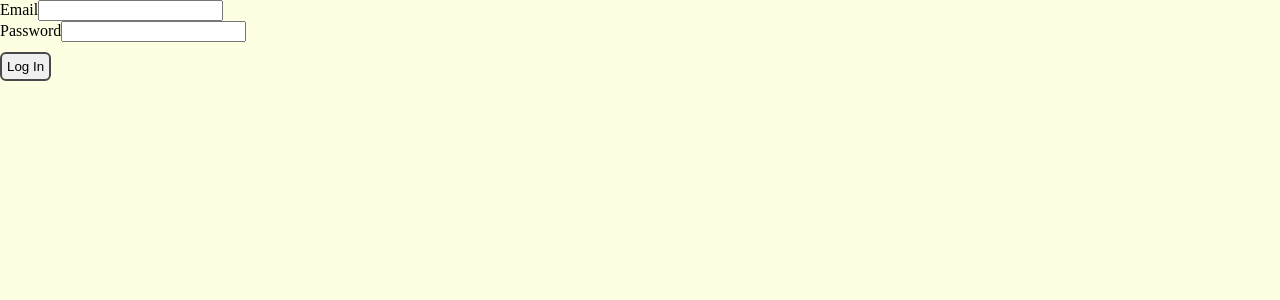
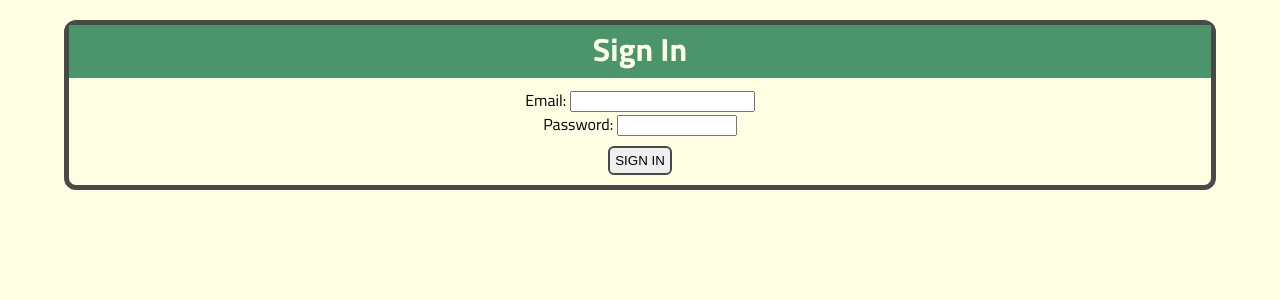
Before and after one commit to Tuckerchaisit/groceList, a Flask app: page /login in a window 1280 px wide. Shown: the part 50-350 px from the top of the page. Run offline with Flask 2, Linux system fonts and the light colour scheme; some libraries are stand-ins or nearby versions.

Commit message:
finish sign in page

```diff
--- a/myapp/static/css/base.css
+++ b/myapp/static/css/base.css
@@ -90,7 +90,7 @@
 }
 
 input#pass_confirm{
-  width:100px;
+  width:70px;
 }
 
 input#submit{
@@ -103,3 +103,10 @@
 input#submit:hover{
   background-color: #c8ecb6;
 }
+
+input#username{
+  width:115px;
+}
+input#password{
+  width:120px;
+}
--- a/myapp/templates/login.html
+++ b/myapp/templates/login.html
@@ -1,11 +1,19 @@
 {% extends "base.html" %}
 {% block content %}
 
-<form method="POST">
+<form method="POST" id="signup-form-container">
     {{form.hidden_tag()}}
-    {{form.email.label}}{{form.email}}<br>
-    {{form.password.label}}{{form.password}}<br>
-    {{form.submit()}}
-
+    <div id="signup-header-container">
+        <h1 id="signup-header">Sign In</h1>
+    </div>
+    <div id="email-div">
+        {{form.email.label}}: {{form.email}}<br>
+    </div>
+    <div>
+        {{form.password.label}}: {{form.password}}<br>
+    </div>
+    <div>
+        {{form.submit()}}
+    </div>
 </form>
 {% endblock %}
--- a/myapp/users/forms.py
+++ b/myapp/users/forms.py
@@ -16,7 +16,7 @@
 class LoginForm(FlaskForm):
     email = StringField('Email', validators=[DataRequired(), Email()])
     password = PasswordField('Password', validators=[DataRequired()])
-    submit = SubmitField('Log In')
+    submit = SubmitField('SIGN IN')
 
 class RegistrationForm(FlaskForm):
     email = StringField('Email', validators=[DataRequired(), Email()])
```
